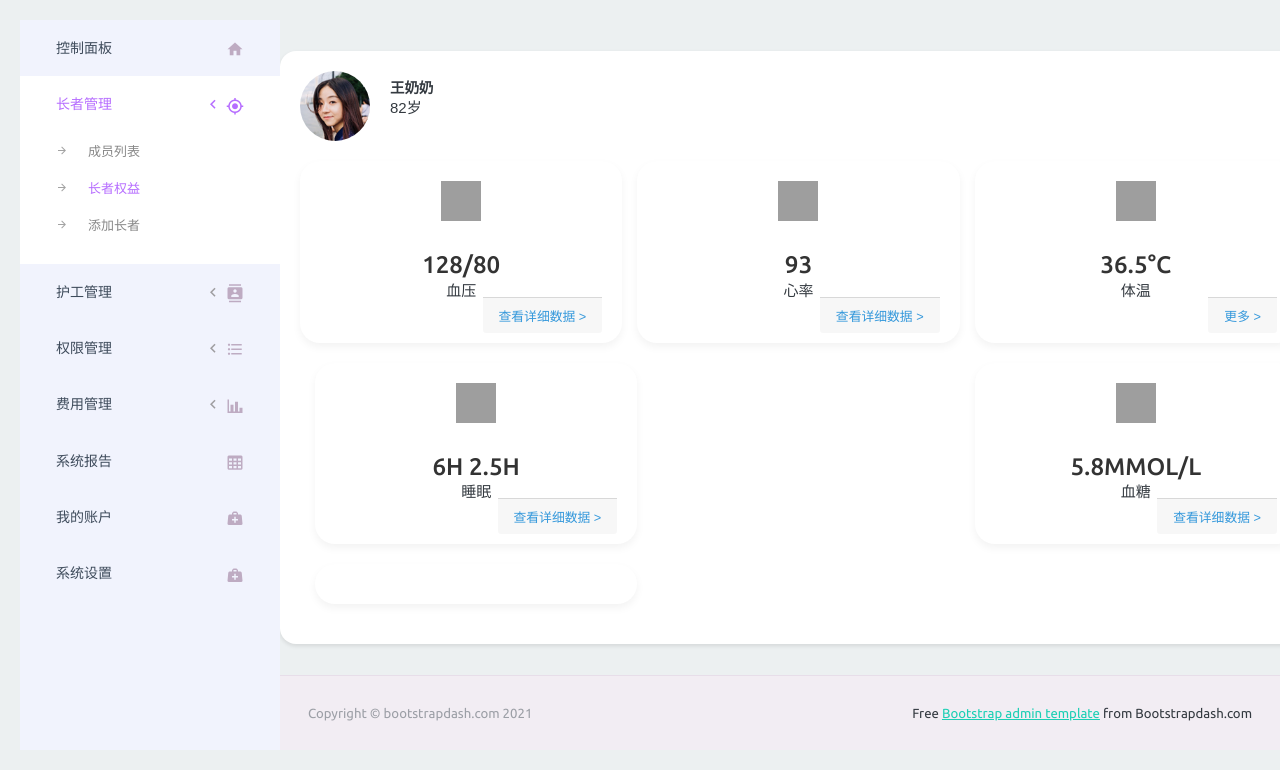
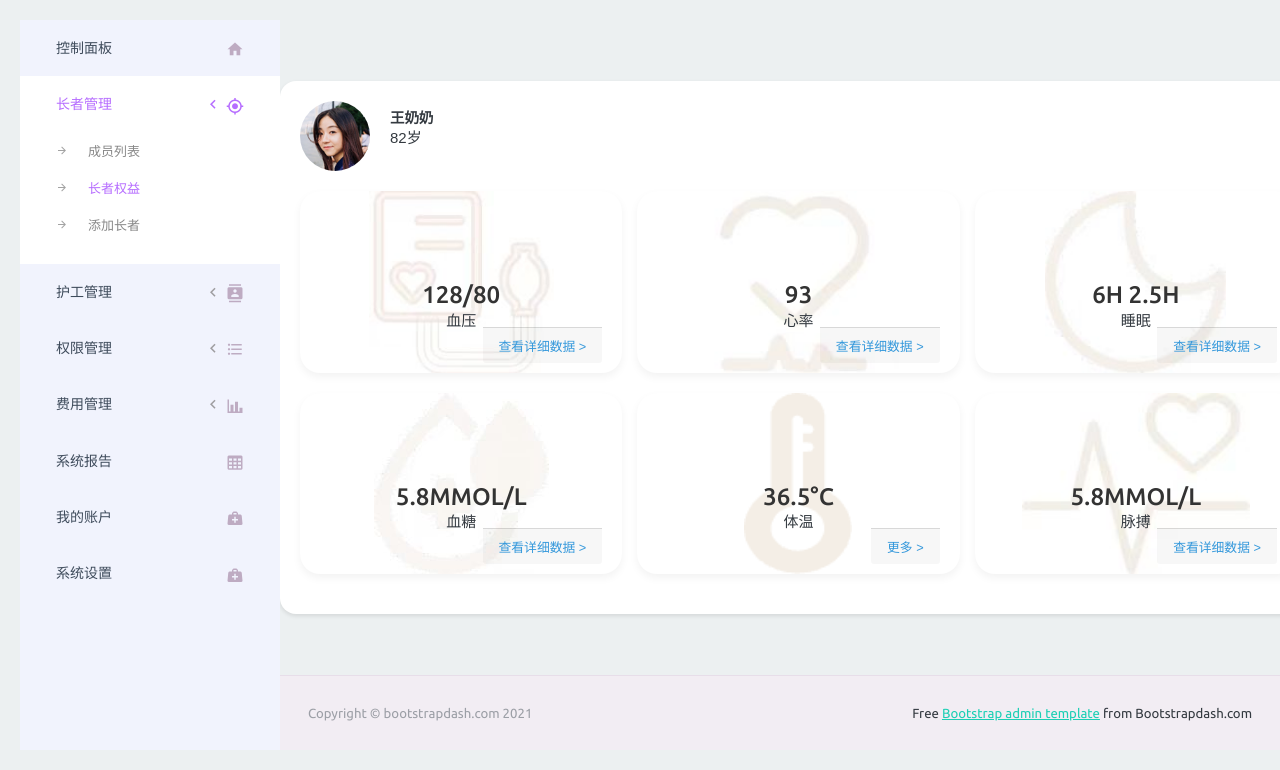
Before and after one commit to hnlxy/SmartEyeWeb, a Flask app: page /elderly-management/elderly-rights in a window 1280 px wide. Shown: the part 70-840 px from the top of the page. Run offline with Flask 3, Linux system fonts and the light colour scheme; a user stored in the database is signed in; parts of the project's set-up code (start-up, migrations or seed data) failed here and were passed over; some libraries are stand-ins or nearby versions; grey boxes are pictures that could not be loaded.

Commit message:
更新长者权益

```diff
--- a/templates/pages/elderly-management/elderly_rights.html
+++ b/templates/pages/elderly-management/elderly_rights.html
@@ -31,7 +31,7 @@
   }
   .card-container {
     display: flex;
-    justify-content: space-between;
+    justify-content: space-between; /* 这将在卡片之间均匀分配空间 */
     flex-wrap: wrap;
   }
   .card {
@@ -45,11 +45,11 @@
     display: flex;
     flex-direction: column;
     align-items: center;
+    background-size: contain; /* 确保图片填充整个卡片 */
+    background-position: center; /* 居中图片 */
+    background-repeat: no-repeat; /* 防止图片重复 */
   }
-  .card:nth-child(2n) {
-    margin-right: 15px;
-    margin-left: 15px;
-  }
+
   .card-content {
     text-align: center;
     margin: 20px 0;
@@ -85,7 +85,7 @@
 <body>
 <div class="dashboard">
   <div class="profile">
-    <img src="'/static/assets/images/faces/face2.jpg" width="70">
+    <img src='/static/assets/images/faces/face2.jpg' width="70">
     <div class="profile-info">
       <strong>王奶奶</strong>
       <p>82岁</p>
@@ -93,51 +93,57 @@
   </div>
   <div class="card-container">
     <!-- Row 1 -->
-    <div class="card">
-      <div class="card-icon" style="background-image: url('blood-pressure-icon.png');"></div>
+    <div class="card" style="background-image: url('/static/assets/images/elder_management/elder_rights/xueya.png');">
+      <div class="card-icon"></div>
       <div class="card-content">
         <h3>128/80</h3>
         <p>血压</p>
       </div>
       <div class="card-footer"><a href="#">查看详细数据 ></a></div>
     </div>
-    <div class="card">
-      <div class="card-icon" style="background-image: url('heart-rate-icon.png');"></div>
+    <div class="card"  style="background-image: url('/static/assets/images/elder_management/elder_rights/xinlv.jpg');">
+      <div class="card-icon"></div>
       <div class="card-content">
         <h3>93</h3>
         <p>心率</p>
       </div>
       <div class="card-footer"><a href="#">查看详细数据 ></a></div>
     </div>
-    <div class="card">
-      <div class="card-icon" style="background-image: url('temperature-icon.png');"></div>
+
+    <!-- Row 2 -->
+    <div class="card"  style="background-image: url('/static/assets/images/elder_management/elder_rights/shuimian.jpg');">
+      <div class="card-icon" ></div>
+      <div class="card-content">
+        <h3>6H 2.5H</h3>
+        <p>睡眠</p>
+      </div>
+      <div class="card-footer"><a href="#">查看详细数据 ></a></div>
+    </div>
+    <div class="card"  style="background-image: url('/static/assets/images/elder_management/elder_rights/xuetang.jpg');">
+      <div class="card-icon" ></div>
+      <div class="card-content">
+        <h3>5.8MMOL/L</h3>
+        <p>血糖</p>
+      </div>
+      <div class="card-footer"><a href="#">查看详细数据 ></a></div>
+    </div>
+    <div class="card"  style="background-image: url('/static/assets/images/elder_management/elder_rights/tiwen.png');">
+      <div class="card-icon"></div>
       <div class="card-content">
         <h3>36.5°C</h3>
         <p>体温</p>
       </div>
       <div class="card-footer"><a href="#">更多 ></a></div>
     </div>
-    <!-- Row 2 -->
-    <div class="card">
-      <div class="card-icon" style="background-image: url('sleep-icon.png');"></div>
+    <div class="card"  style="background-image: url('/static/assets/images/elder_management/elder_rights/maibo.jpg');">
+      <div class="card-icon" ></div>
       <div class="card-content">
-        <h3>6H 2.5H</h3>
-        <p>睡眠</p>
+        <h3>5.8MMOL/L</h3>
+        <p>脉搏</p>
       </div>
       <div class="card-footer"><a href="#">查看详细数据 ></a></div>
     </div>
-    <div class="card">
-      <div class="card-icon" style="background-image: url('blood-sugar-icon.png');"></div>
-      <div class="card-content">
-        <h3>5.8MMOL/L</h3>
-        <p>血糖</p>
-      </div>
-      <div class="card-footer"><a href="#">查看详细数据 ></a></div>
-    </div>
-    <div class="card">
-      <!-- Placeholder for the 6th card -->
-      <!-- You can duplicate any of the above cards and change its contents accordingly -->
-    </div>
+
   </div>
 </div>
 
```
Also changed, not shown: static/assets/images/elder_management/elder_rights/maibo.jpg (added), static/assets/images/elder_management/elder_rights/shuimian.jpg (added), static/assets/images/elder_management/elder_rights/tiwen.png (added), static/assets/images/elder_management/elder_rights/xinlv.jpg (added), static/assets/images/elder_management/elder_rights/xuetang.jpg (added), static/assets/images/elder_management/elder_rights/xueya.png (added).
